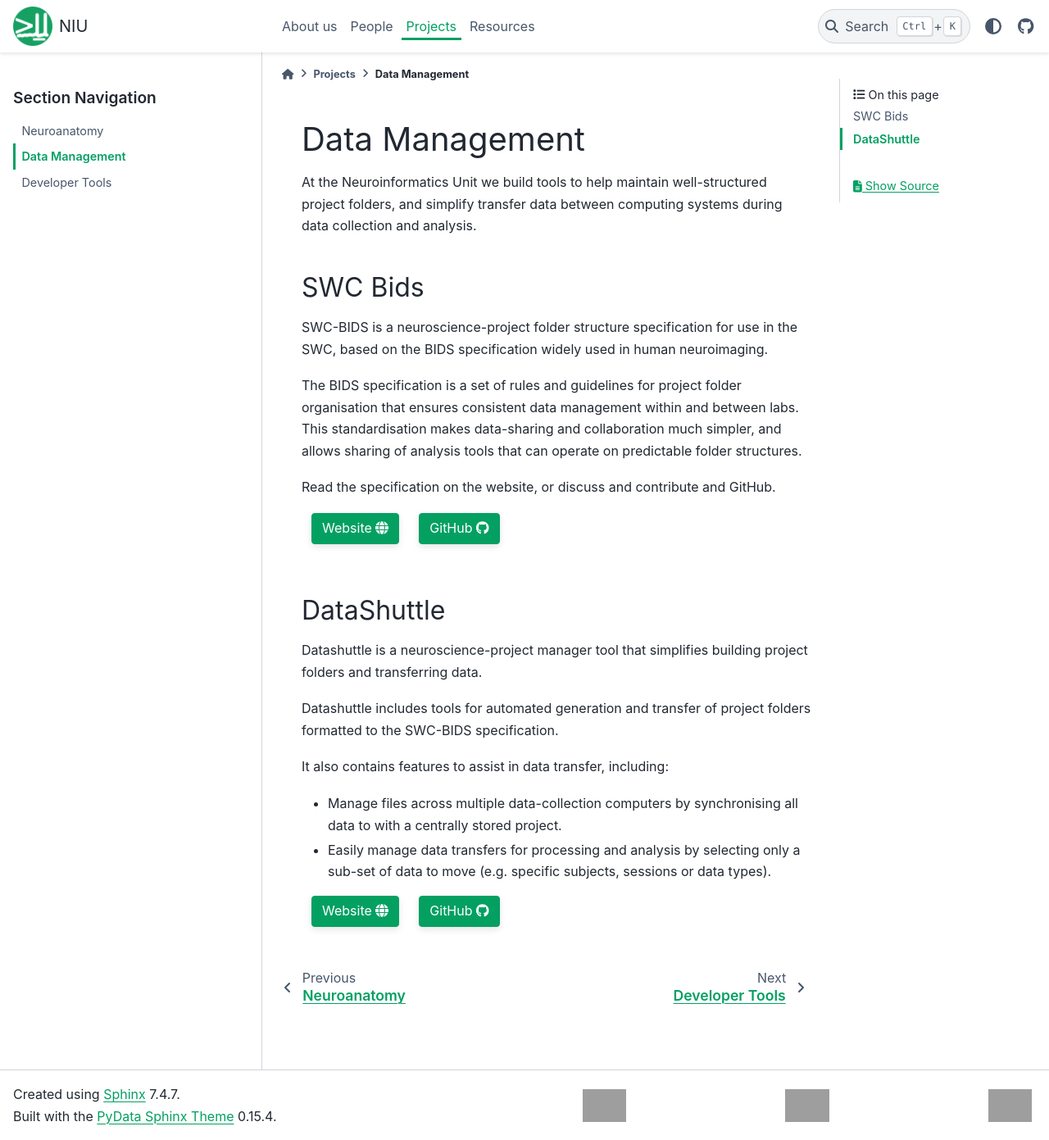
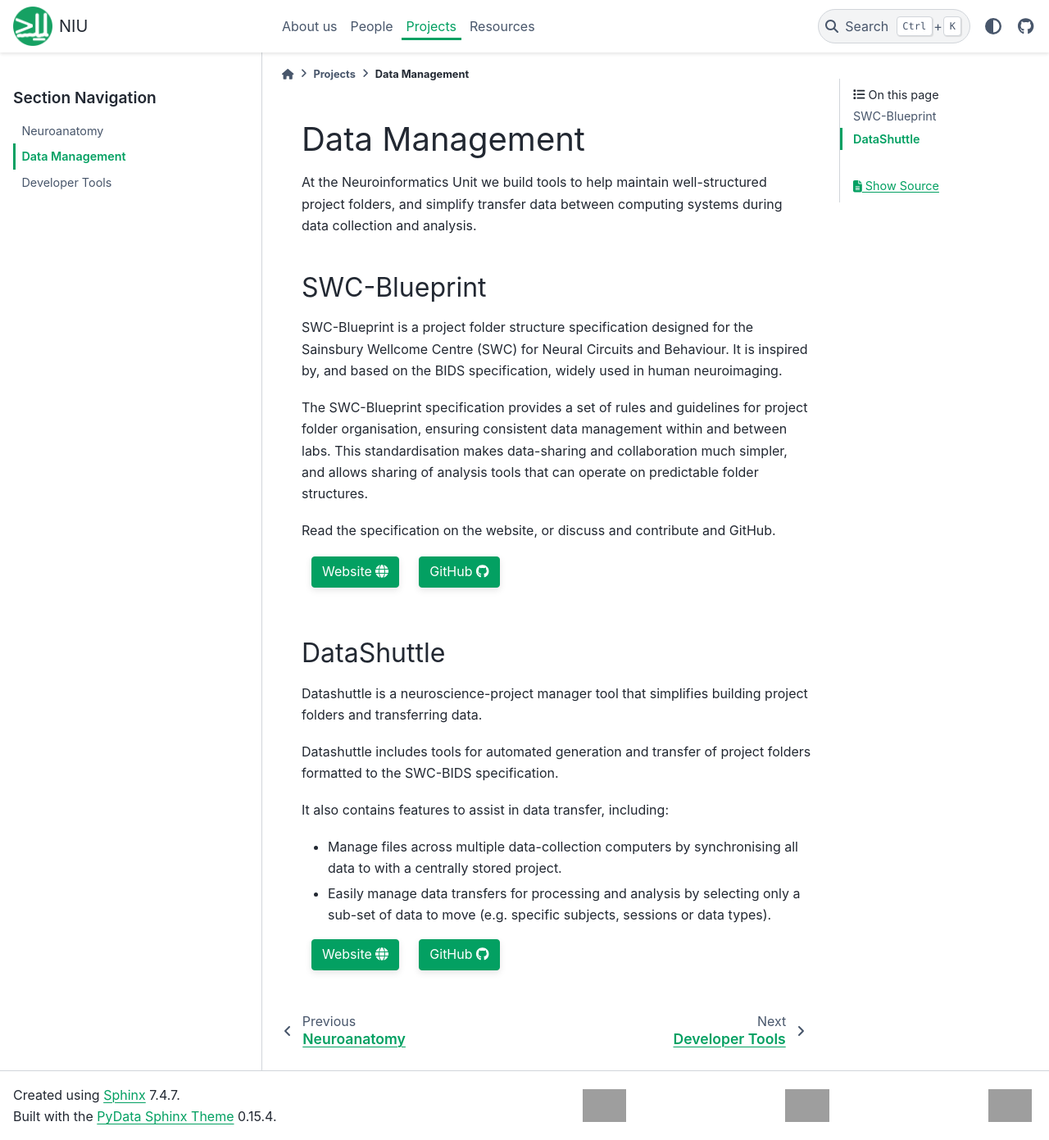
Before and after one commit to neuroinformatics-unit/neuroinformatics-unit.github.io, a Sphinx documentation site: the page built from docs/source/projects/data_management.md, in a window 1280 px wide and 1391 px high. Shown: the whole window at 82% size. Built offline with Sphinx 7.4.7 and the PyData theme 0.15.4, drawn with Linux system fonts in a browser that asks for light colours; grey boxes are pictures that could not be loaded.

Commit message:
update swc bids section

```diff
--- a/docs/source/projects/data_management.md
+++ b/docs/source/projects/data_management.md
@@ -3,11 +3,12 @@
 At the Neuroinformatics Unit we build tools to help maintain well-structured project folders, and simplify transfer
 data between computing systems during data collection and analysis.
 
-## SWC Bids
+## SWC-Blueprint
 
-SWC-BIDS is a neuroscience-project folder structure specification for use in the SWC, based on the BIDS specification widely used in human neuroimaging.
+SWC-Blueprint is a project folder structure specification designed for the Sainsbury Wellcome Centre (SWC) for Neural Circuits and Behaviour.
+It is inspired by, and based on the BIDS specification, widely used in human neuroimaging.
 
-The BIDS specification is a set of rules and guidelines for project folder organisation that ensures consistent data management within and between labs.
+The SWC-Blueprint specification provides a set of rules and guidelines for project folder organisation, ensuring consistent data management within and between labs.
 This standardisation makes data-sharing and collaboration much simpler, and allows sharing of analysis tools that can operate on predictable folder structures.
 
 Read the specification on the website, or discuss and contribute and GitHub.
```
